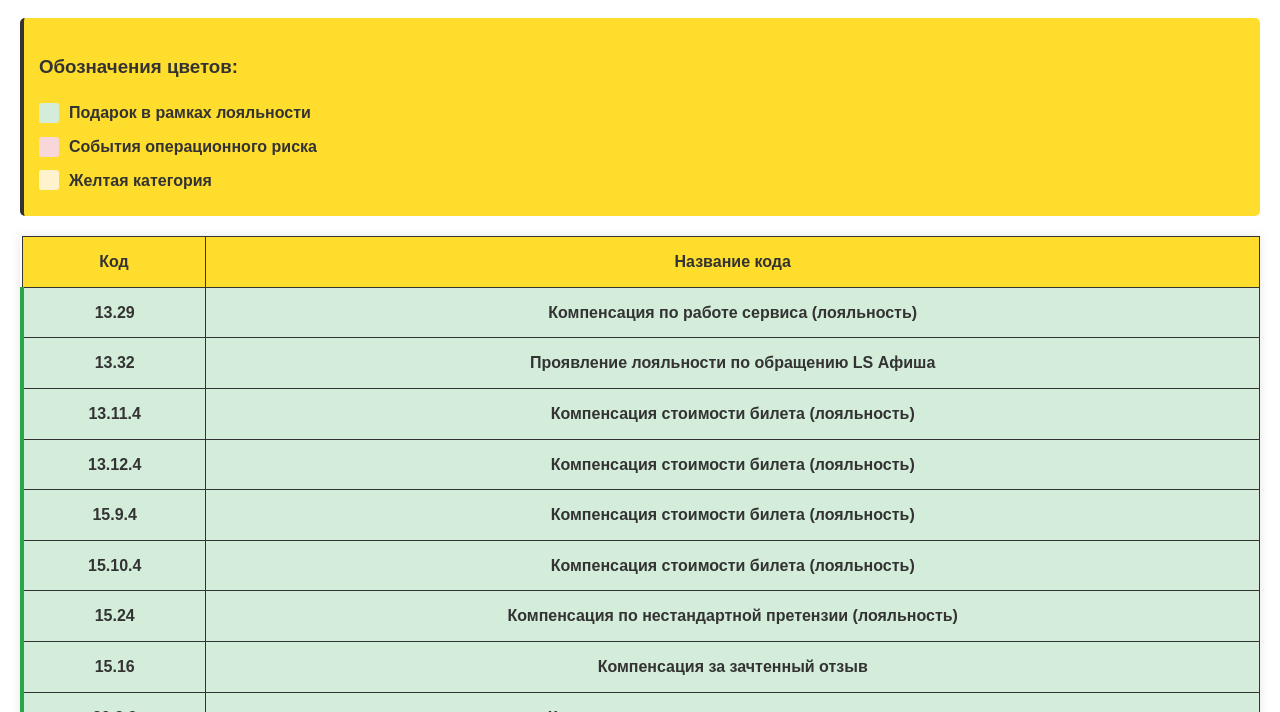
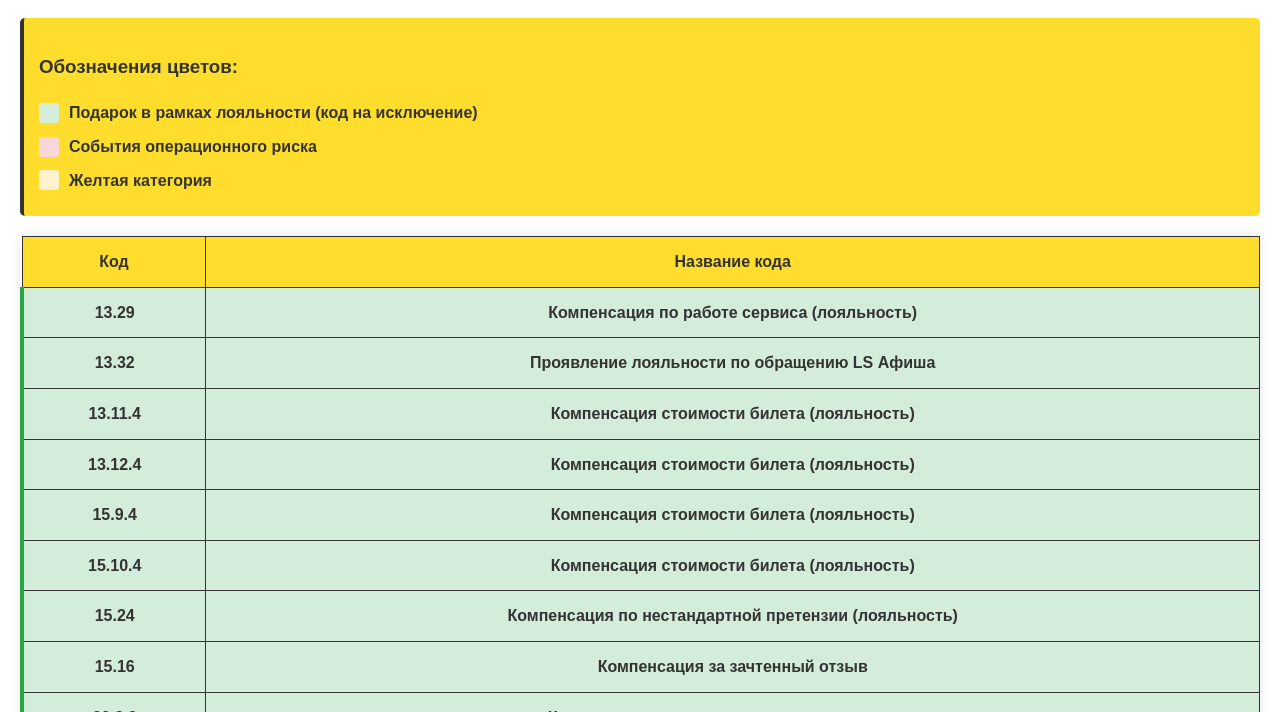
Before and after one commit to ruslannurtaev/efklw, a plain HTML site: page index.html in a window 1280 px wide. Shown: the part 88-800 px from the top of the page. Drawn offline with Linux system fonts and the light colour scheme.

Commit message:
Update index.html

```diff
--- a/index.html
+++ b/index.html
@@ -78,7 +78,7 @@
         <h3>Обозначения цветов:</h3>
         <div class="legend-item">
             <div class="color-box" style="background-color: #d4edda;"></div>
-            <span>Подарок в рамках лояльности</span>
+            <span>Подарок в рамках лояльности (код на исключение)</span>
         </div>
         <div class="legend-item">
             <div class="color-box" style="background-color: #f8d7da;"></div>
```
